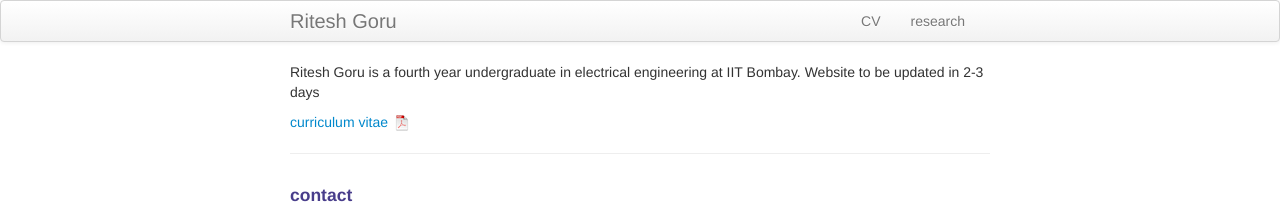
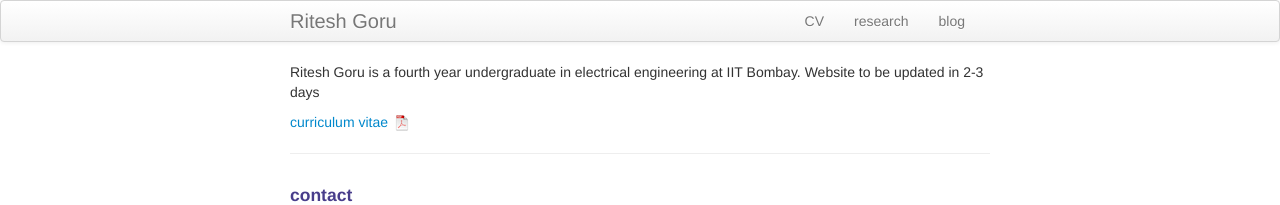
Before and after one commit to BlackWingedKing/BlackWingedKing.github.io, a Jekyll site: the page built from index.md, in a window 1280 px wide. Shown: the top 205 px of the page. Built offline with Jekyll 4.4.1, drawn with Linux system fonts in a browser that asks for light colours.

Commit message:
started blog

```diff
--- a/_includes/themes/twitter/default.html
+++ b/_includes/themes/twitter/default.html
@@ -37,6 +37,7 @@
           <ul class="nav">
               <li><a href="{{ BASE_PATH }}/assets/CV.pdf">CV</a></li>
               <li><a href="{{ BASE_PATH }}/pages/research.html">research</a></li>
+              <li><a href="{{ BASE_PATH }}/pages/blog.html">blog</a></li>
           </ul>
         </div>
       </div>
```
